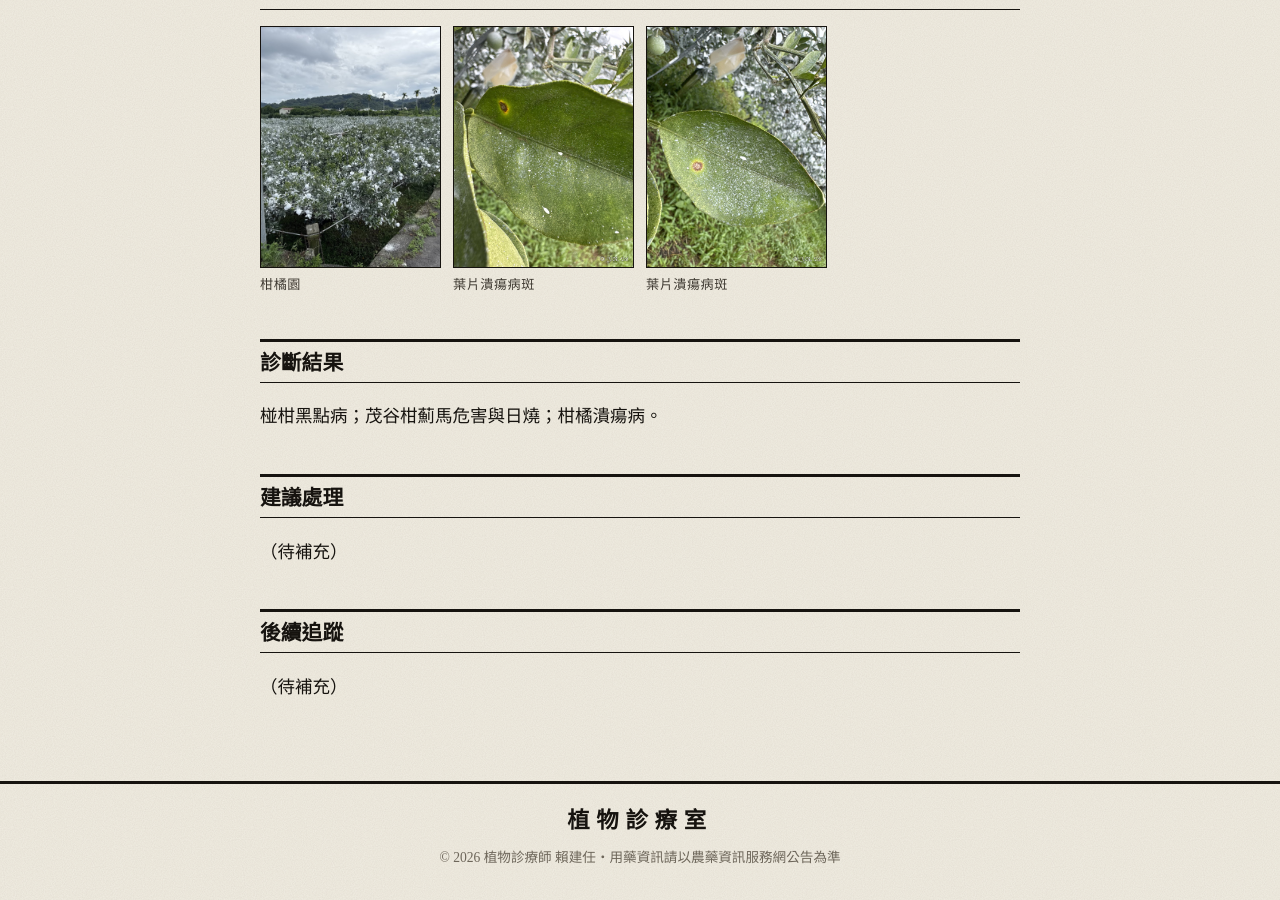
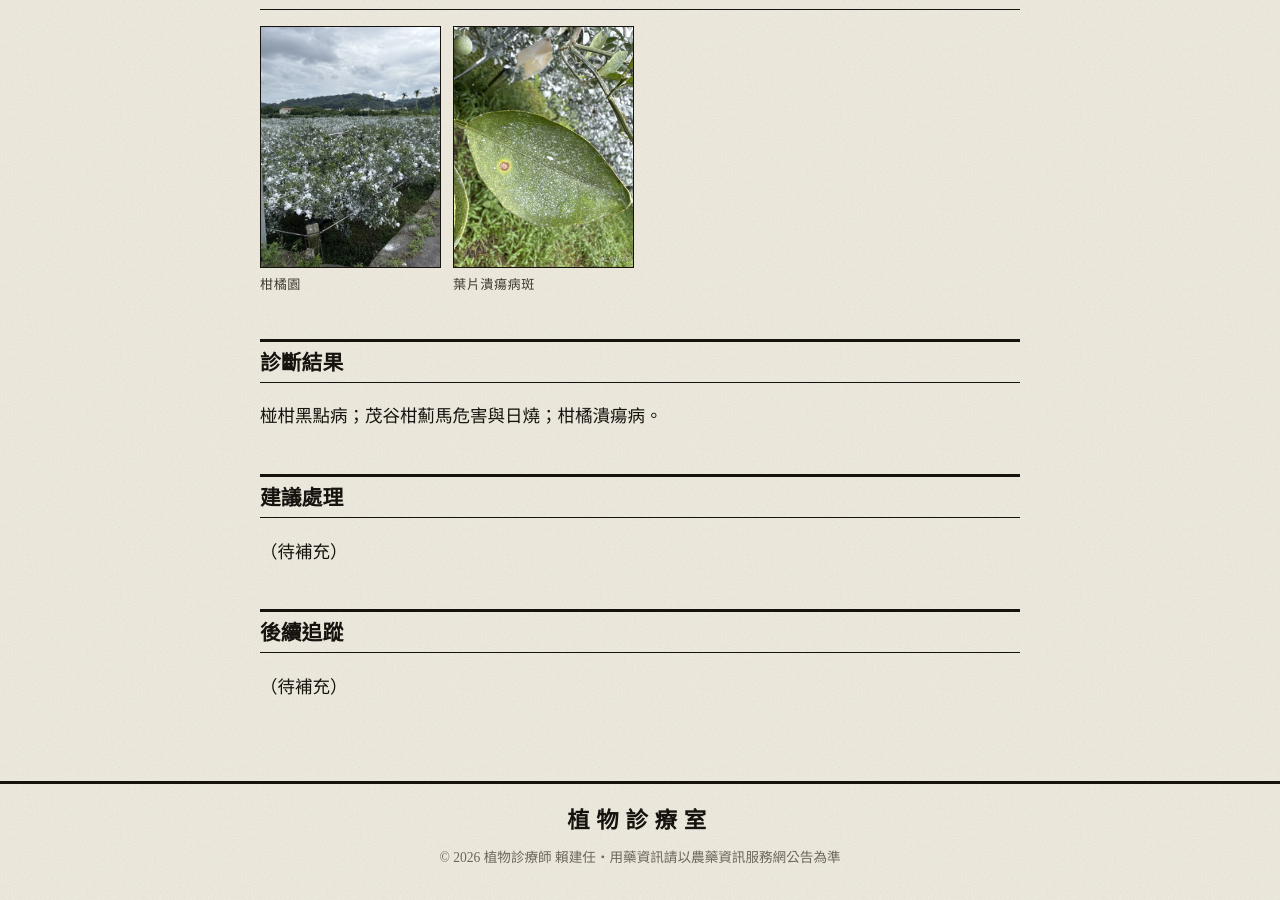
Before and after one commit to laijianren/laijianren.github.io, a Jekyll site: the page built from _cases/2026-09-02-dongshi-citrus-diseases.md, in a window 1280 px wide and 900 px high, scrolled down 2806 px. Built offline with Jekyll 4.4.1, drawn with Linux system fonts in a browser that asks for light colours; some web fonts are replaced.

Commit message:
東勢柑橘：移除一張潰瘍病照片
Co-Authored-By: Claude Opus 5.5 (1M context) <noreply@anthropic.com>
Claude-Session: https://claude.ai/code/session_01XJGjkT6ynprrpQ61onDbZk

```diff
--- a/_cases/2026-09-02-dongshi-citrus-diseases.md
+++ b/_cases/2026-09-02-dongshi-citrus-diseases.md
@@ -44,7 +44,6 @@ cover_caption: 茂谷柑果實日燒
 
 <div class="photo-grid">
 <figure class="photo"><img src="/assets/cases/2026-09-02-dongshi-citrus/13.jpg" alt="柑橘園現場"><figcaption>柑橘園</figcaption></figure>
-<figure class="photo"><img src="/assets/cases/2026-09-02-dongshi-citrus/14.jpg" alt="葉片上周圍有黃暈的褐色病斑"><figcaption>葉片潰瘍病斑</figcaption></figure>
 <figure class="photo"><img src="/assets/cases/2026-09-02-dongshi-citrus/15.jpg" alt="葉片上周圍有黃暈的褐色病斑"><figcaption>葉片潰瘍病斑</figcaption></figure>
 </div>
 
```
Also changed, not shown: assets/cases/2026-09-02-dongshi-citrus/14.jpg (deleted).
